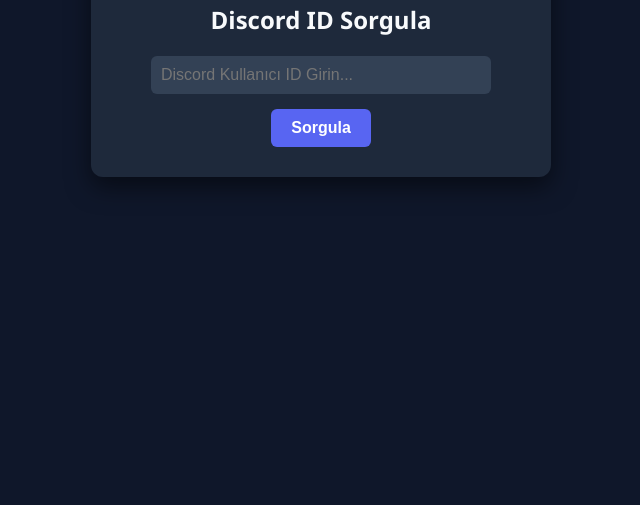
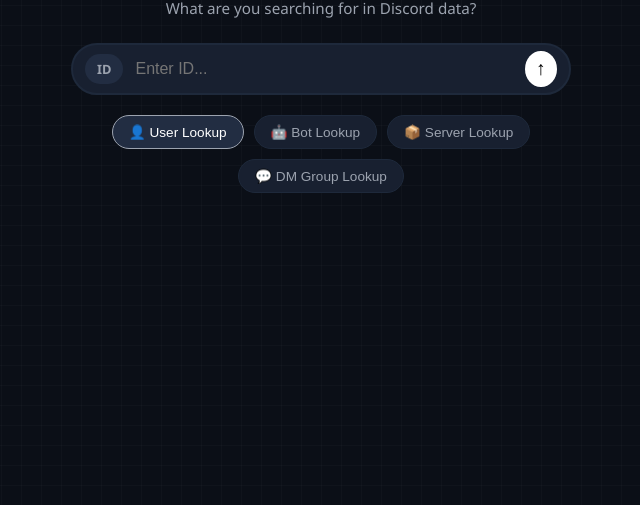
Before and after one commit to BirKaos/dcsorgu, a plain HTML site: page index.html in a window 1280 px wide. Shown: the part 335-840 px from the top of the page, without its empty margins (319-959 px from the left). Before the commit the page ends 800 px from the top, so only its background shows below. Drawn offline with Linux system fonts and the light colour scheme.

Commit message:
Update index.html

```diff
--- a/index.html
+++ b/index.html
@@ -3,66 +3,248 @@
 <head>
     <meta charset="UTF-8">
     <meta name="viewport" content="width=device-width, initial-scale=1.0">
-    <title>Discord ID Lookup</title>
+    <title>Discord Lookup</title>
     <style>
+        :root {
+            --bg-color: #0b0f17;
+            --card-bg: #131926;
+            --accent: #5865F2;
+            --text-main: #f3f4f6;
+            --text-muted: #9ca3af;
+            --border: #1e293b;
+        }
+
         body {
-            background-color: #0f172a;
-            color: #f8fafc;
-            font-family: 'Segoe UI', Tahoma, Geneva, Verdana, sans-serif;
+            background-color: var(--bg-color);
+            background-image: linear-gradient(rgba(255, 255, 255, 0.02) 1px, transparent 1px),
+                              linear-gradient(90deg, rgba(255, 255, 255, 0.02) 1px, transparent 1px);
+            background-size: 20px 20px;
+            color: var(--text-main);
+            font-family: 'Segoe UI', Roboto, Helvetica, Arial, sans-serif;
             display: flex;
+            flex-direction: column;
+            align-items: center;
             justify-content: center;
+            min-height: 100vh;
+            margin: 0;
+            padding: 20px;
+        }
+
+        .search-section {
+            text-align: center;
+            max-width: 500px;
+            width: 100%;
+            margin-bottom: 30px;
+        }
+
+        .title {
+            font-size: 2rem;
+            font-weight: 700;
+            letter-spacing: 1px;
+            margin-bottom: 8px;
+            text-transform: uppercase;
+        }
+
+        .subtitle {
+            color: var(--text-muted);
+            margin-bottom: 25px;
+            font-size: 0.95rem;
+        }
+
+        .input-wrapper {
+            position: relative;
+            display: flex;
             align-items: center;
-            height: 100vh;
+            background: #182030;
+            border: 2px solid var(--border);
+            border-radius: 50px;
+            padding: 6px 12px;
+            margin-bottom: 20px;
+            transition: border-color 0.3s;
+        }
+
+        .input-wrapper:focus-within {
+            border-color: var(--accent);
+        }
+
+        .input-wrapper span {
+            background: #222d42;
+            padding: 6px 12px;
+            border-radius: 20px;
+            font-size: 0.8rem;
+            font-weight: bold;
+            color: var(--text-muted);
+            margin-right: 10px;
+        }
+
+        input {
+            background: transparent;
+            border: none;
+            outline: none;
+            color: white;
+            font-size: 1rem;
+            width: 100%;
+        }
+
+        .search-btn {
+            background: white;
+            border: none;
+            border-radius: 50%;
+            width: 36px;
+            height: 36px;
+            cursor: pointer;
+            display: flex;
+            align-items: center;
+            justify-content: center;
+            font-weight: bold;
+            font-size: 1.2rem;
+        }
+
+        .modes-container {
+            display: flex;
+            flex-wrap: wrap;
+            gap: 10px;
+            justify-content: center;
+        }
+
+        .mode-btn {
+            background: #182030;
+            border: 1px solid var(--border);
+            color: var(--text-muted);
+            padding: 8px 16px;
+            border-radius: 20px;
+            cursor: pointer;
+            font-size: 0.85rem;
+            transition: all 0.2s;
+            display: flex;
+            align-items: center;
+            gap: 6px;
+        }
+
+        .mode-btn.active, .mode-btn:hover {
+            border-color: var(--text-muted);
+            color: white;
+            background: #222d42;
+        }
+
+        /* Sonuç Kartı Tasarımı */
+        .result-card {
+            background: var(--card-bg);
+            border: 1px solid var(--border);
+            border-radius: 24px;
+            width: 100%;
+            max-width: 450px;
+            padding: 24px;
+            box-shadow: 0 20px 40px rgba(0,0,0,0.4);
+            display: none;
+        }
+
+        .profile-header {
+            display: flex;
+            align-items: center;
+            gap: 16px;
+            margin-bottom: 20px;
+        }
+
+        .avatar {
+            width: 80px;
+            height: 80px;
+            border-radius: 50%;
+            background: #2c3e50;
+            object-fit: cover;
+        }
+
+        .profile-names h2 {
             margin: 0;
+            font-size: 1.4rem;
         }
-        .container {
-            background-color: #1e293b;
-            padding: 30px;
+
+        .profile-names p {
+            margin: 4px 0 0 0;
+            color: var(--text-muted);
+            font-size: 0.9rem;
+        }
+
+        .details-list {
+            border-top: 1px solid var(--border);
+            padding-top: 15px;
+        }
+
+        .detail-item {
+            display: flex;
+            justify-content: space-between;
+            margin-bottom: 12px;
+            font-size: 0.9rem;
+        }
+
+        .detail-label { color: var(--text-muted); }
+        .detail-value { font-weight: 500; }
+
+        /* JSON Kutusu */
+        .json-wrapper {
+            margin-top: 20px;
+            background: #090d16;
             border-radius: 12px;
-            box-shadow: 0 10px 25px rgba(0,0,0,0.5);
-            text-align: center;
-            width: 400px;
+            padding: 12px;
+            font-family: monospace;
+            font-size: 0.85rem;
+            color: #34d399;
+            overflow-x: auto;
+            max-height: 200px;
+            text-align: left;
+            border: 1px solid var(--border);
         }
-        input {
-            width: 80%;
-            padding: 10px;
-            border: none;
-            border-radius: 6px;
-            margin-bottom: 15px;
-            background-color: #334155;
-            color: white;
-            font-size: 16px;
-        }
-        button {
-            padding: 10px 20px;
-            border: none;
-            border-radius: 6px;
-            background-color: #5865F2;
-            color: white;
-            cursor: pointer;
-            font-size: 16px;
-            font-weight: bold;
-        }
-        button:hover { background-color: #4752c4; }
-        .result { margin-top: 20px; display: none; }
-        .avatar { width: 100px; height: 100px; border-radius: 50%; border: 3px solid #5865F2; }
     </style>
 </head>
 <body>
 
-<div class="container">
-    <h2>Discord ID Sorgula</h2>
-    <input type="text" id="userId" placeholder="Discord Kullanıcı ID Girin...">
-    <br>
-    <button onclick="sorgula()">Sorgula</button>
+<div class="search-section">
+    <div class="title">Discord Lookup</div>
+    <div class="subtitle">What are you searching for in Discord data?</div>
 
-    <div class="result" id="resultBox">
-        <img id="userAvatar" class="avatar" src="" alt="Avatar">
-        <h3 id="userName">Kullanıcı Adı</h3>
-        <p id="userTag"></p>
+    <div class="input-wrapper">
+        <span id="currentModeLabel">ID</span>
+        <input type="text" id="targetId" placeholder="Enter ID...">
+        <button class="search-btn" onclick="executeLookup()">↑</button>
+    </div>
+
+    <div class="modes-container">
+        <button class="mode-btn active" onclick="setMode('User')">👤 User Lookup</button>
+        <button class="mode-btn" onclick="setMode('Bot')">🤖 Bot Lookup</button>
+        <button class="mode-btn" onclick="setMode('Server')">📦 Server Lookup</button>
+        <button class="mode-btn" onclick="setMode('DM Group')">💬 DM Group Lookup</button>
+    </div>
+</div>
+
+<div class="result-card" id="resultCard">
+    <div class="profile-header">
+        <img id="resAvatar" class="avatar" src="" alt="Target Avatar">
+        <div class="profile-names">
+            <h2 id="resName">Target Name</h2>
+            <p id="resSubname">@username</p>
+        </div>
+    </div>
+
+    <div class="details-list">
+        <div class="detail-item">
+            <div class="detail-label">Kimlik ID</div>
+            <div class="detail-value" id="resId">-</div>
+        </div>
+        <div class="detail-item">
+            <div class="detail-label">Hesap Türü</div>
+            <div class="detail-value" id="resType">-</div>
+        </div>
+        <div class="detail-item">
+            <div class="detail-label">Oluşturulma Tarihi</div>
+            <div class="detail-value" id="resDate">-</div>
+        </div>
+    </div>
+
+    <div class="json-wrapper">
+        <pre id="jsonOutput"></pre>
     </div>
 </div>
 
 <script src="script.js"></script>
 </body>
-  </html>
+</html>
```
